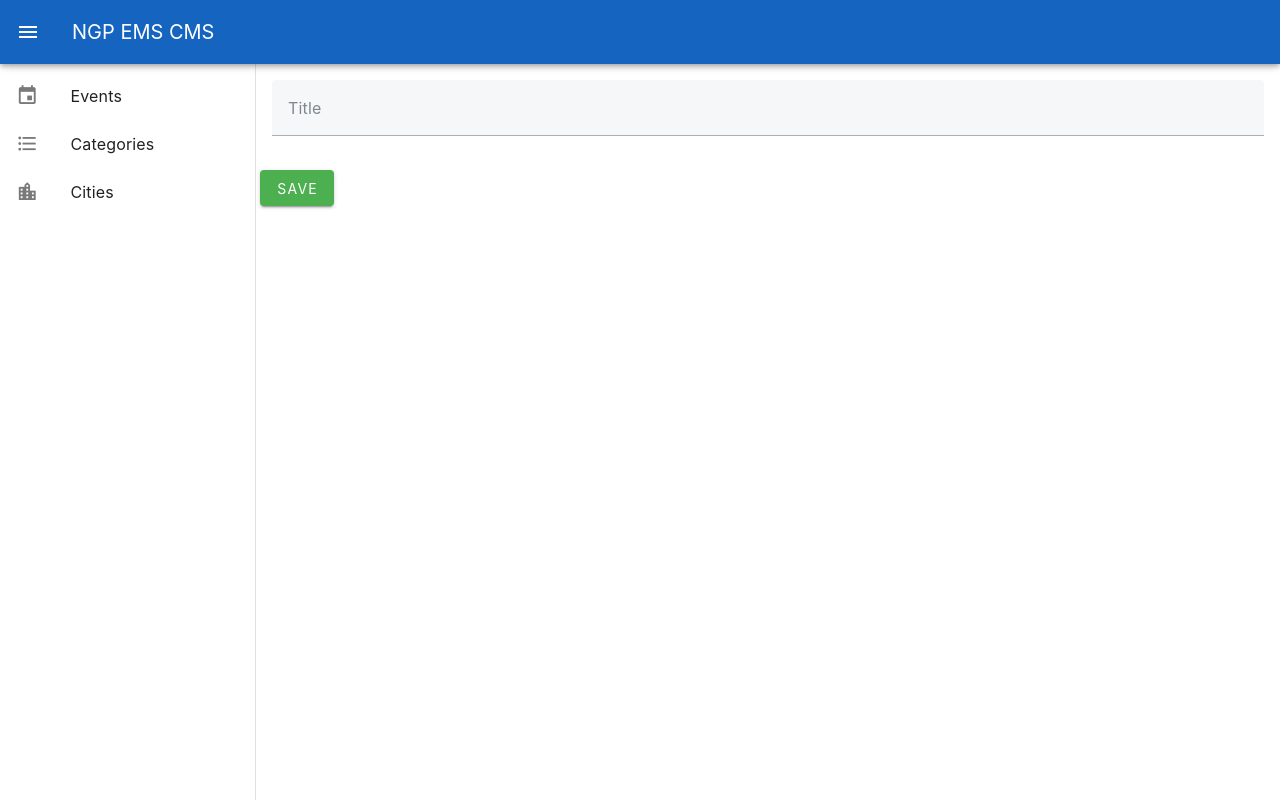
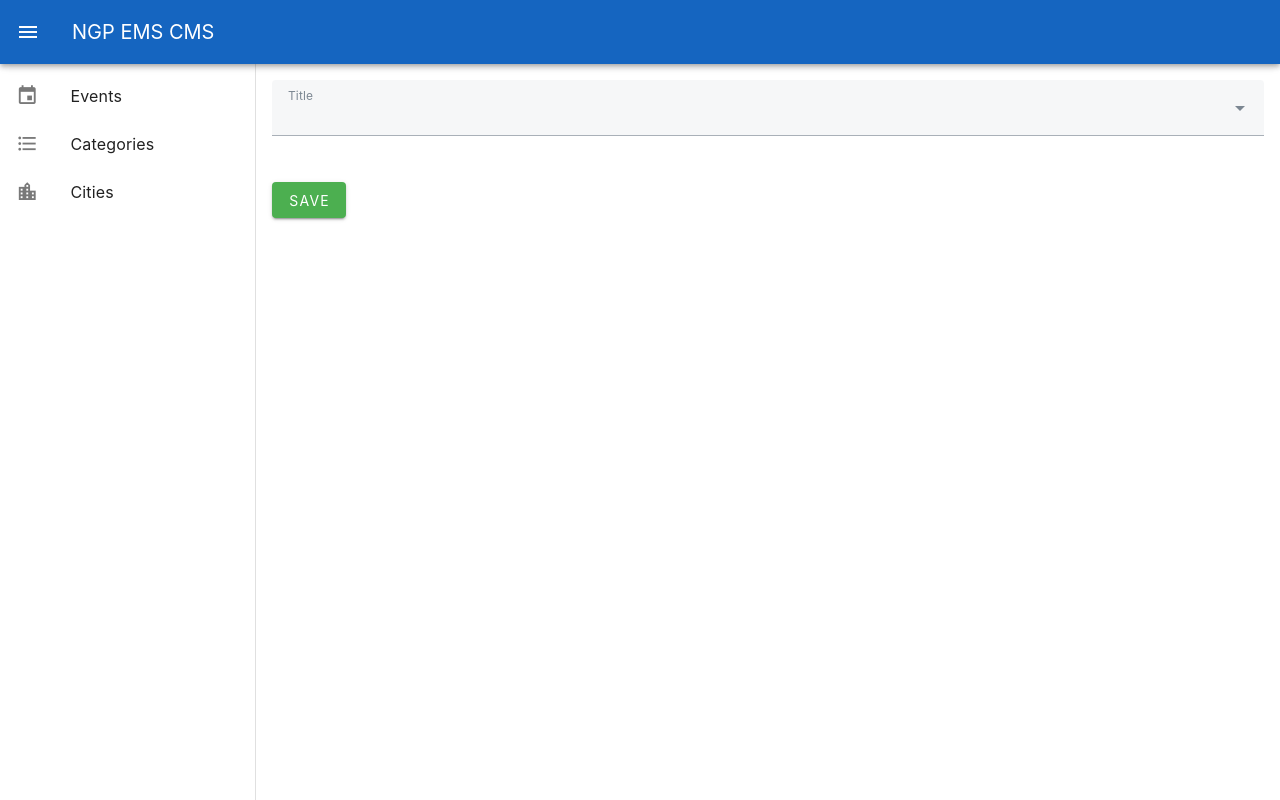
Before and after one commit to hexIV/ngp-ems-cms, a Vue app: page /cities/edit in a window 1280 px wide. Built offline with nearby package versions, Linux system fonts and the light colour scheme.

Commit message:
finished cities crud

```diff
--- a/src/views/Categories/Categories.vue
+++ b/src/views/Categories/Categories.vue
@@ -1,6 +1,5 @@
 <script lang="ts">
 import Table from '@/components/Table.vue'
-import router from '@/router';
 import { defineComponent } from 'vue';
 
 export default defineComponent({
@@ -31,7 +30,7 @@ export default defineComponent({
         },
       }).then((response) => {
         if (response.status == 200) {
-          this.$forceUpdate();
+          this.fetchData()
         }
       });
     }
--- a/src/views/Cities/Cities.vue
+++ b/src/views/Cities/Cities.vue
@@ -1,6 +1,5 @@
 <script lang="ts">
 import Table from '@/components/Table.vue'
-import router from '@/router';
 import { defineComponent } from 'vue';
 
 export default defineComponent({
@@ -31,7 +30,7 @@ export default defineComponent({
         },
       }).then((response) => {
         if (response.status == 200) {
-          this.$forceUpdate();
+          this.fetchData()
         }
       });
     }
--- a/src/views/Cities/City.vue
+++ b/src/views/Cities/City.vue
@@ -1,5 +1,8 @@
 <script lang="ts">
 import router from '@/router'
+
+let controller = new AbortController();
+let signal = controller.signal;
 
 export default {
   data() {
@@ -8,6 +11,7 @@ export default {
       alert: false,
       id: null as number | null,
       title: '',
+      citiesFromSearch: [] as { title: string }[],
       titleRules: [
         (value: string) => {
           if (value) return true
@@ -19,16 +23,22 @@ export default {
   },
   methods: {
     async searchCities(event: any) {
-      console.log(event.target)
-      return;
-      const res = await fetch(`${import.meta.env.VITE_CITIES_API_URL}/search?q=`);
-      const finalRes = await res.json();
-      if (finalRes.status == 200) {
-        this.title = finalRes.data.title
-        this.id = finalRes.data.id
-      } else {
-        this.alert = true;
-      }
+      controller.abort();
+      controller = new AbortController();
+      signal = controller.signal;
+
+      this.citiesFromSearch = []
+      try {
+        const res = await fetch(`${import.meta.env.VITE_CITIES_API_URL}/search?city=${event.target.value}`, { signal });
+        const finalRes = await res.json();
+        for (let i = 0; i <= finalRes.length; i++) {
+          if (finalRes[i]) {
+            this.citiesFromSearch.push({
+              title: finalRes[i].display_name
+            })
+          }
+        }
+      } catch (error) {}
     },
     async getCity() {
       const res = await fetch(`${import.meta.env.VITE_API_URL}/cities?id=${this.$route.params.slug}`);
@@ -73,11 +83,13 @@ export default {
     <v-container>
       <v-row>
         <v-col cols="12" md="12">
-          <v-text-field v-model="title" :rules="titleRules" @keyup="searchCities" label="Title" required></v-text-field>
+          <v-autocomplete v-model="title" :items="citiesFromSearch" :rules="titleRules" @keyup="searchCities" label="Title" required></v-autocomplete>
         </v-col>
       </v-row>
       <v-row>
-        <v-btn color="success" @click="save">Save</v-btn>
+        <v-col cols="12" md="12">
+          <v-btn color="success" @click="save">Save</v-btn>
+        </v-col>
       </v-row>
     </v-container>
   </v-form>
```
Also changed, not shown: 1 other file (tests, documents, lock files or other folders).
